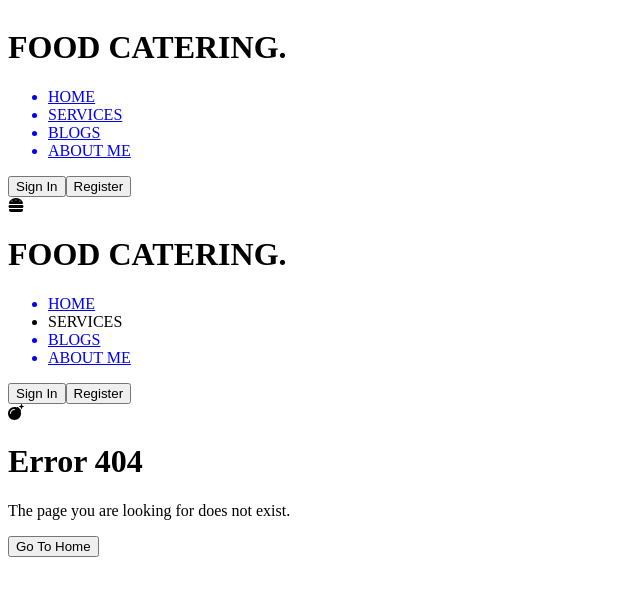
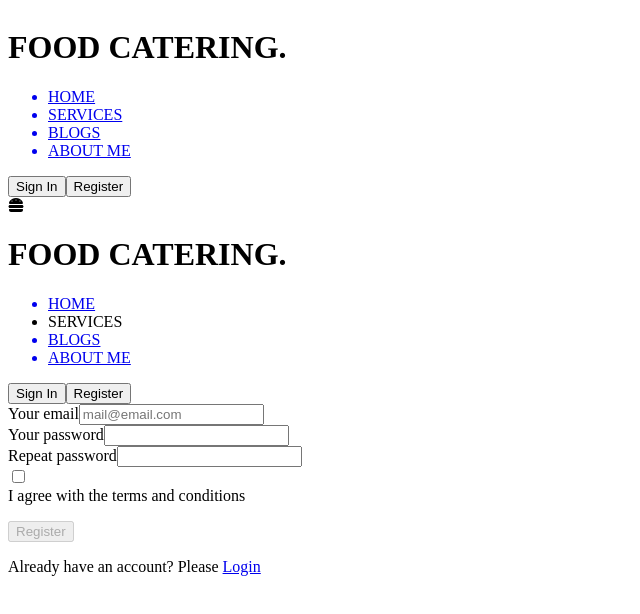
Before and after one commit to hasibmiraz/food-catering, a React (Create React App) app: page /register in a window 1280 px wide. Before the commit this address had no page. Shown: the top 614 px of the page, without its empty margins (0-640 px from the left). Built offline with nearby package versions, Linux system fonts and the light colour scheme; no server answers.

Commit message:
Signup and login form complete

```diff
--- a/package.json
+++ b/package.json
@@ -14,6 +14,7 @@
     "flowbite": "^1.4.2",
     "react": "^18.0.0",
     "react-dom": "^18.0.0",
+    "react-firebase-hooks": "^5.0.3",
     "react-router-dom": "^6.3.0",
     "react-scripts": "5.0.1",
     "web-vitals": "^2.1.4"
--- a/src/App.js
+++ b/src/App.js
@@ -5,6 +5,8 @@ import Blogs from './components/Blogs/Blogs';
 import Home from './components/Home/Home';
 import Navbar from './components/Navbar/Navbar';
 import NotFound from './components/NotFound/NotFound';
+import Register from './components/Register/Register';
+import SignIn from './components/SignIn/SignIn';
 
 function App() {
   return (
@@ -15,6 +17,8 @@ function App() {
         <Route path="/home" element={<Home />} />
         <Route path="/blogs" element={<Blogs />} />
         <Route path="/aboutme" element={<AboutMe />} />
+        <Route path="/register" element={<Register />} />
+        <Route path="/signin" element={<SignIn />} />
         <Route path="*" element={<NotFound />} />
       </Routes>
     </div>
--- a/src/components/Navbar/Navbar.jsx
+++ b/src/components/Navbar/Navbar.jsx
@@ -1,10 +1,16 @@
 import { faBurger, faX } from '@fortawesome/free-solid-svg-icons';
 import { FontAwesomeIcon } from '@fortawesome/react-fontawesome';
 import React, { useState } from 'react';
-import { Link } from 'react-router-dom';
+import { Link, useNavigate } from 'react-router-dom';
+import auth from '../../firebase.init';
+import { useAuthState } from 'react-firebase-hooks/auth';
+import { signOut } from 'firebase/auth';
 
 const Navbar = () => {
+  const [user] = useAuthState(auth);
+  console.log(user);
   const [nav, setNav] = useState(false);
+  const navigate = useNavigate();
 
   const handleNav = () => {
     setNav(!nav);
@@ -39,12 +45,29 @@ const Navbar = () => {
         </Link>
       </ul>
       <div className="hidden md:block">
-        <button className="px-4 py-2 hover:bg-white hover:text-black">
-          Sign In
-        </button>
-        <button className="px-4 py-2 hover:bg-white hover:text-black">
-          Register
-        </button>
+        {user ? (
+          <button
+            onClick={() => signOut(auth)}
+            className="px-4 py-2 hover:bg-white hover:text-black"
+          >
+            Sign Out
+          </button>
+        ) : (
+          <>
+            <button
+              onClick={() => navigate('/signin')}
+              className="px-4 py-2 hover:bg-white hover:text-black"
+            >
+              Sign In
+            </button>
+            <button
+              onClick={() => navigate('/register')}
+              className="px-4 py-2 hover:bg-white hover:text-black"
+            >
+              Register
+            </button>
+          </>
+        )}
       </div>
       {/* Desktop menu end */}
 
@@ -92,10 +115,16 @@ const Navbar = () => {
           </ul>
         </div>
         <div className="flex flex-col">
-          <button className="my-6 bg-white text-black py-4 hover:bg-white/80">
+          <button
+            onClick={() => navigate('/signin')}
+            className="my-6 bg-white text-black py-4 hover:bg-white/80"
+          >
             Sign In
           </button>
-          <button className="bg-white text-black py-4 hover:bg-white/80">
+          <button
+            onClick={() => navigate('/register')}
+            className="bg-white text-black py-4 hover:bg-white/80"
+          >
             Register
           </button>
         </div>
--- /dev/null
+++ b/src/components/Register/Register.jsx
@@ -0,0 +1,129 @@
+import React, { useRef, useState } from 'react';
+import auth from '../../firebase.init';
+import { useCreateUserWithEmailAndPassword } from 'react-firebase-hooks/auth';
+import { Link, useNavigate } from 'react-router-dom';
+
+const Register = () => {
+  const [createUserWithEmailAndPassword, user, loading, error] =
+    useCreateUserWithEmailAndPassword(auth, { sendEmailVerification: true });
+
+  const emailRef = useRef('');
+  const passwordRef = useRef('');
+  const confirmPasswordRef = useRef('');
+
+  const [inputError, setInputError] = useState('');
+  const [check, setCheck] = useState(false);
+
+  const handleCheck = () => {
+    setCheck(!check);
+  };
+
+  const navigate = useNavigate();
+
+  const handleRegister = async (e) => {
+    e.preventDefault();
+    const email = emailRef.current.value;
+    const password = passwordRef.current.value;
+    const confirmPassword = confirmPasswordRef.current.value;
+    if (password.length < 6) {
+      setInputError('The password must be atleast 6 characters');
+    } else if (password !== confirmPassword) {
+      setInputError('The passwords did not match.');
+    } else {
+      await createUserWithEmailAndPassword(email, password);
+    }
+  };
+
+  if (user) {
+    navigate('/');
+  }
+
+  return (
+    <div className="w-4/5 md:w-2/5 mx-auto my-10">
+      <form onSubmit={handleRegister}>
+        <div className="mb-6">
+          <label
+            htmlFor="email"
+            className="block mb-2 text-sm font-medium text-gray-900 dark:text-gray-300"
+          >
+            Your email
+          </label>
+          <input
+            type="email"
+            ref={emailRef}
+            id="email"
+            className="shadow-sm bg-gray-50 border border-gray-300 text-gray-900 text-sm rounded-lg focus:ring-blue-500 focus:border-blue-500 block w-full p-2.5 dark:bg-gray-700 dark:border-gray-600 dark:placeholder-gray-400 dark:text-white dark:focus:ring-blue-500 dark:focus:border-blue-500 dark:shadow-sm-light"
+            placeholder="mail@email.com"
+            required
+          />
+        </div>
+        <div className="mb-6">
+          <label
+            htmlFor="password"
+            className="block mb-2 text-sm font-medium text-gray-900 dark:text-gray-300"
+          >
+            Your password
+          </label>
+          <input
+            ref={passwordRef}
+            type="password"
+            id="password"
+            className="shadow-sm bg-gray-50 border border-gray-300 text-gray-900 text-sm rounded-lg focus:ring-blue-500 focus:border-blue-500 block w-full p-2.5 dark:bg-gray-700 dark:border-gray-600 dark:placeholder-gray-400 dark:text-white dark:focus:ring-blue-500 dark:focus:border-blue-500 dark:shadow-sm-light"
+            required
+          />
+        </div>
+        <div className="mb-6">
+          <label
+            htmlFor="repeat-password"
+            className="block mb-2 text-sm font-medium text-gray-900 dark:text-gray-300"
+          >
+            Repeat password
+          </label>
+          <input
+            ref={confirmPasswordRef}
+            type="password"
+            id="repeat-password"
+            className="shadow-sm bg-gray-50 border border-gray-300 text-gray-900 text-sm rounded-lg focus:ring-blue-500 focus:border-blue-500 block w-full p-2.5 dark:bg-gray-700 dark:border-gray-600 dark:placeholder-gray-400 dark:text-white dark:focus:ring-blue-500 dark:focus:border-blue-500 dark:shadow-sm-light"
+            required=""
+          />
+        </div>
+        <div className="flex items-start mb-6">
+          <div className="flex items-center h-5">
+            <input
+              onClick={handleCheck}
+              id="terms"
+              aria-describedby="terms"
+              type="checkbox"
+              className="w-4 h-4 bg-gray-50 rounded border border-gray-300 focus:ring-3 focus:ring-blue-300 dark:bg-gray-700 dark:border-gray-600 dark:focus:ring-blue-600 dark:ring-offset-gray-800"
+              required=""
+            />
+          </div>
+          <div className="ml-3 text-sm">
+            <label
+              htmlFor="terms"
+              className="font-medium text-gray-900 dark:text-gray-300"
+            >
+              I agree with the terms and conditions
+            </label>
+          </div>
+        </div>
+        <p className="text-red-600 my-3">{inputError || error?.message}</p>
+        <button
+          disabled={loading || !check}
+          type="submit"
+          className="text-white bg-blue-700 hover:bg-blue-800 focus:ring-4 focus:outline-none focus:ring-blue-300 font-medium rounded-lg text-sm px-5 py-2.5 text-center dark:bg-blue-600 dark:hover:bg-blue-700 dark:focus:ring-blue-800"
+        >
+          {loading ? 'Registering...' : 'Register'}
+        </button>
+      </form>
+      <p className="mt-5">
+        Already have an account? Please{' '}
+        <Link to="/signin">
+          <span className="text-blue-600">Login</span>
+        </Link>
+      </p>
+    </div>
+  );
+};
+
+export default Register;
--- /dev/null
+++ b/src/components/SignIn/SignIn.jsx
@@ -0,0 +1,62 @@
+import React from 'react';
+import { Link } from 'react-router-dom';
+
+const SignIn = () => {
+  const handleLogin = (e) => {
+    e.preventDefault();
+  };
+
+  return (
+    <div>
+      <div className="w-4/5 md:w-2/5 mx-auto mt-20">
+        <form onSubmit={handleLogin}>
+          <div className="mb-6">
+            <label
+              htmlFor="email"
+              className="block mb-2 text-sm font-medium text-gray-900 dark:text-gray-300"
+            >
+              Your email
+            </label>
+            <input
+              type="email"
+              id="email"
+              className="shadow-sm bg-gray-50 border border-gray-300 text-gray-900 text-sm rounded-lg focus:ring-blue-500 focus:border-blue-500 block w-full p-2.5 dark:bg-gray-700 dark:border-gray-600 dark:placeholder-gray-400 dark:text-white dark:focus:ring-blue-500 dark:focus:border-blue-500 dark:shadow-sm-light"
+              placeholder="mail@email.com"
+              required
+            />
+          </div>
+          <div className="mb-6">
+            <label
+              htmlFor="password"
+              className="block mb-2 text-sm font-medium text-gray-900 dark:text-gray-300"
+            >
+              Your password
+            </label>
+            <input
+              type="password"
+              id="password"
+              className="shadow-sm bg-gray-50 border border-gray-300 text-gray-900 text-sm rounded-lg focus:ring-blue-500 focus:border-blue-500 block w-full p-2.5 dark:bg-gray-700 dark:border-gray-600 dark:placeholder-gray-400 dark:text-white dark:focus:ring-blue-500 dark:focus:border-blue-500 dark:shadow-sm-light"
+              required
+            />
+          </div>
+
+          <p className="text-red-600 my-3"></p>
+          <button
+            type="submit"
+            className="text-white bg-blue-700 hover:bg-blue-800 focus:ring-4 focus:outline-none focus:ring-blue-300 font-medium rounded-lg text-sm px-5 py-2.5 text-center dark:bg-blue-600 dark:hover:bg-blue-700 dark:focus:ring-blue-800"
+          >
+            Sign In
+          </button>
+        </form>
+        <p className="mt-5">
+          Don't have an account? Please{' '}
+          <Link to="/register">
+            <span className="text-blue-600">Register</span>
+          </Link>
+        </p>
+      </div>
+    </div>
+  );
+};
+
+export default SignIn;
--- a/src/firebase.init.js
+++ b/src/firebase.init.js
@@ -4,12 +4,12 @@ import { getAuth } from 'firebase/auth';
 
 // Your web app's Firebase configuration
 const firebaseConfig = {
-  apiKey: process.env.REACT_APP_apiKey,
-  authDomain: process.env.REACT_APP_authDomain,
-  projectId: process.env.REACT_APP_projectId,
-  storageBucket: process.env.REACT_APP_storageBucket,
-  messagingSenderId: process.env.REACT_APP_messagingSenderId,
-  appId: process.env.REACT_APP_appId,
+  apiKey: 'AIzaSyAT3O27k3In-ZTDh1LmdgDzy1CIyjahj_Q',
+  authDomain: 'food-catering-c62df.firebaseapp.com',
+  projectId: 'food-catering-c62df',
+  storageBucket: 'food-catering-c62df.appspot.com',
+  messagingSenderId: '1039231662643',
+  appId: '1:1039231662643:web:810405f5a399c2e45a4146',
 };
 
 // Initialize Firebase
```
Also changed, not shown: firebase.json (added), 2 other files (tests, documents, lock files or other folders).
